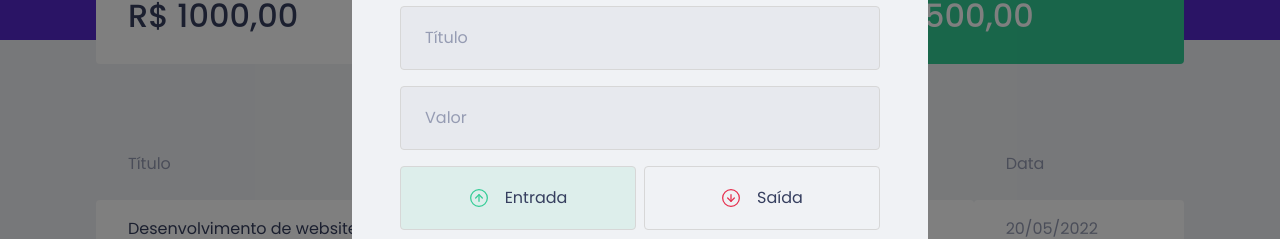
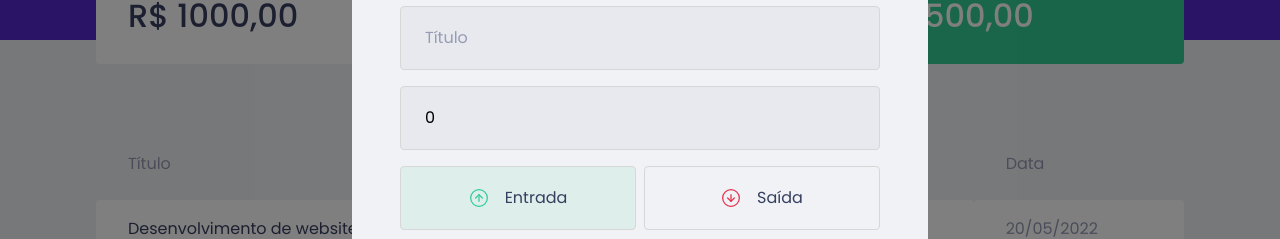
Before and after one commit to rmmena123/dtmoney, a React (Create React App) app: page / in a window 1280 px wide. Both pictures are taken after a click on the button "Nova transação". Shown: the part 232-471 px from the top of the page. Built offline with nearby package versions, Linux system fonts and the light colour scheme; no server answers; what miragejs would draw is missing.

Commit message:
Salvando dados do form #1

```diff
--- a/src/components/NewTransactionModal/index.tsx
+++ b/src/components/NewTransactionModal/index.tsx
@@ -1,9 +1,9 @@
+import { FormEvent, useState } from 'react';
 import Modal from 'react-modal';
 import incomeImg from '../../assets/income.svg';
 import outcomeImg from '../../assets/outcome.svg';
 import closeImg from '../../assets/close.svg';
 import { Container, TransactionTypeContainer, RadioBox } from './styles';
-import { useState } from 'react';
 
 interface NewTransactionModalProps {
     isOpen: boolean;
@@ -11,7 +11,15 @@
 }
 
 export function NewTransactionModal({ isOpen, onRequestClose }: NewTransactionModalProps) {
+    const [title, setTitle] = useState('');
+    const [value, setValue] = useState(0);
+    const [category, setCategory] = useState('');
     const [type, setType] = useState('deposit');
+
+    function handleCreateNewTransaction(event: FormEvent) {
+        event.preventDefault();
+        console.log({title, value, category, type})
+    }
 
     return (
         <Modal
@@ -24,12 +32,21 @@
                 <img src={closeImg} alt="Fechar modal" />
             </button>
 
-            <Container>
+            <Container onSubmit={handleCreateNewTransaction}>
                 <h2>Cadastrar transação</h2>
 
-                <input placeholder="Título" />
+                <input
+                    placeholder="Título"
+                    value={title}
+                    onChange={event => setTitle(event.target.value)}
+                />
 
-                <input type="number" placeholder="Valor" />
+                <input
+                    type="number"
+                    placeholder="Valor"
+                    value={value}
+                    onChange={event => setValue(Number(event.target.value))}
+                />
 
                 <TransactionTypeContainer>
                     <RadioBox
@@ -53,7 +70,11 @@
                     </RadioBox>
                 </TransactionTypeContainer>
 
-                <input placeholder="Categoria" />
+                <input
+                    placeholder="Categoria"
+                    value={category}
+                    onChange={event => setCategory(event.target.value)}
+                />
 
                 <button type="submit">
                     Cadastrar
```
